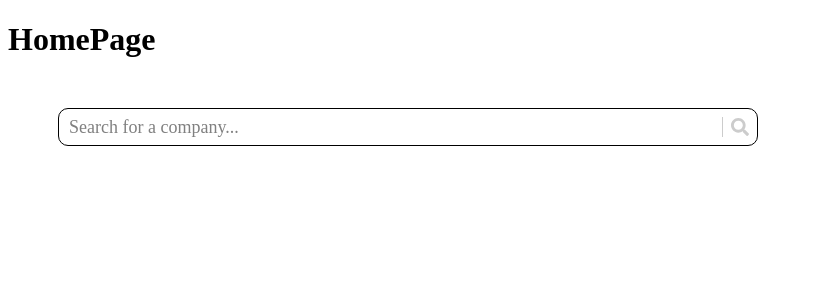
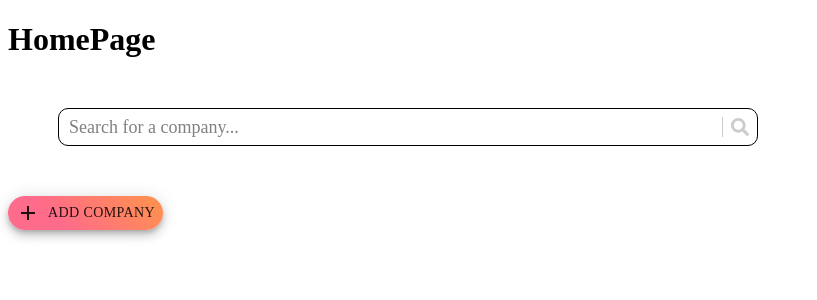
Before and after one commit to Birsana/UWVision, a React (Create React App) app in the folder frontend/: page / in a window 1280 px wide. Shown: the top 300 px of the page, without its empty margins (0-817 px from the left). Built offline with nearby package versions, Linux system fonts and the light colour scheme; no server answers.

Commit message:
[Frontend]: Created Add Company Button + Route to Page

```diff
--- a/frontend/package.json
+++ b/frontend/package.json
@@ -7,6 +7,8 @@
     "@fortawesome/fontawesome-svg-core": "^1.2.34",
     "@fortawesome/free-solid-svg-icons": "^5.15.2",
     "@fortawesome/react-fontawesome": "^0.1.14",
+    "@material-ui/core": "^4.11.3",
+    "@material-ui/icons": "^4.11.2",
     "@testing-library/jest-dom": "^5.11.9",
     "@testing-library/react": "^11.2.5",
     "@testing-library/user-event": "^12.7.1",
--- /dev/null
+++ b/frontend/src/components/AddCompanyButton/AddCompanyButton.js
@@ -0,0 +1,36 @@
+import React from 'react';
+import { withRouter } from 'react-router-dom';
+import { makeStyles } from '@material-ui/core/styles';
+import Fab from '@material-ui/core/Fab';
+import AddIcon from '@material-ui/icons/Add';
+
+const useStyles = makeStyles((theme) => ({
+    buttonStyle: {
+        background: 'linear-gradient(45deg, #FE6B8B 30%, #FF8E53 90%)',
+        fontFamily: 'Roboto Slab'
+    },
+    extendedIcon: {
+      marginRight: theme.spacing(1),
+    },
+}));
+
+const AddCompanyButton = (props) => {
+    const styles = useStyles();
+
+    const handleClick = () => {
+        props.history.push("/addCompany");
+
+        //TODO: Will need the search bar present even on company pages in case users want to search for another company
+      };
+
+    return (
+        <div>
+            <Fab variant="extended" size="small" className={styles.buttonStyle} onClick={handleClick}>
+                <AddIcon className={styles.extendedIcon} />
+                Add Company
+            </Fab>
+        </div>
+    );
+}
+
+export default withRouter(AddCompanyButton);
--- a/frontend/src/components/App/App.js
+++ b/frontend/src/components/App/App.js
@@ -1,9 +1,11 @@
 import {BrowserRouter, Redirect, Route, Switch} from 'react-router-dom';
+
 
 // Page Imports:
 import HomePage from 'pages/home';
 import CompanyPage from 'pages/company';
 import InvalidPage from 'pages/invalid';
+import AddCompanyPage from 'pages/addCompany';
 
 function App() {
   return (
@@ -20,6 +22,9 @@ function App() {
           {/* Route to generic company page template - will populate data based on company*/}
           <Route path="/company/:id" component={CompanyPage} />
 
+          {/* Add Company Page */}
+          <Route path="/addCompany" component={AddCompanyPage} />
+
           {/* 404 Page (if provided an unknown URL */}
           <Route component={InvalidPage} />
 
--- /dev/null
+++ b/frontend/src/pages/addCompany.js
@@ -0,0 +1,13 @@
+import React from "react";
+
+const addCompanyPage = (props) => {
+  //TODO: Need some verification with backend here if user has been logged in
+
+  return (
+    <div>
+      <h1> Add Company </h1>
+    </div>
+  );
+};
+
+export default addCompanyPage;
--- a/frontend/src/pages/home.js
+++ b/frontend/src/pages/home.js
@@ -1,11 +1,13 @@
 import React from "react";
 import SearchBar from "components/SearchBar/SearchBar";
+import AddCompanyButton from "components/AddCompanyButton/AddCompanyButton";
 
 const Home = () => {
   return (
     <div>
       <h1> HomePage </h1>
       <SearchBar />
+      <AddCompanyButton />
     </div>
   );
 };
```
Also changed, not shown: 1 other file (tests, documents, lock files or other folders).
